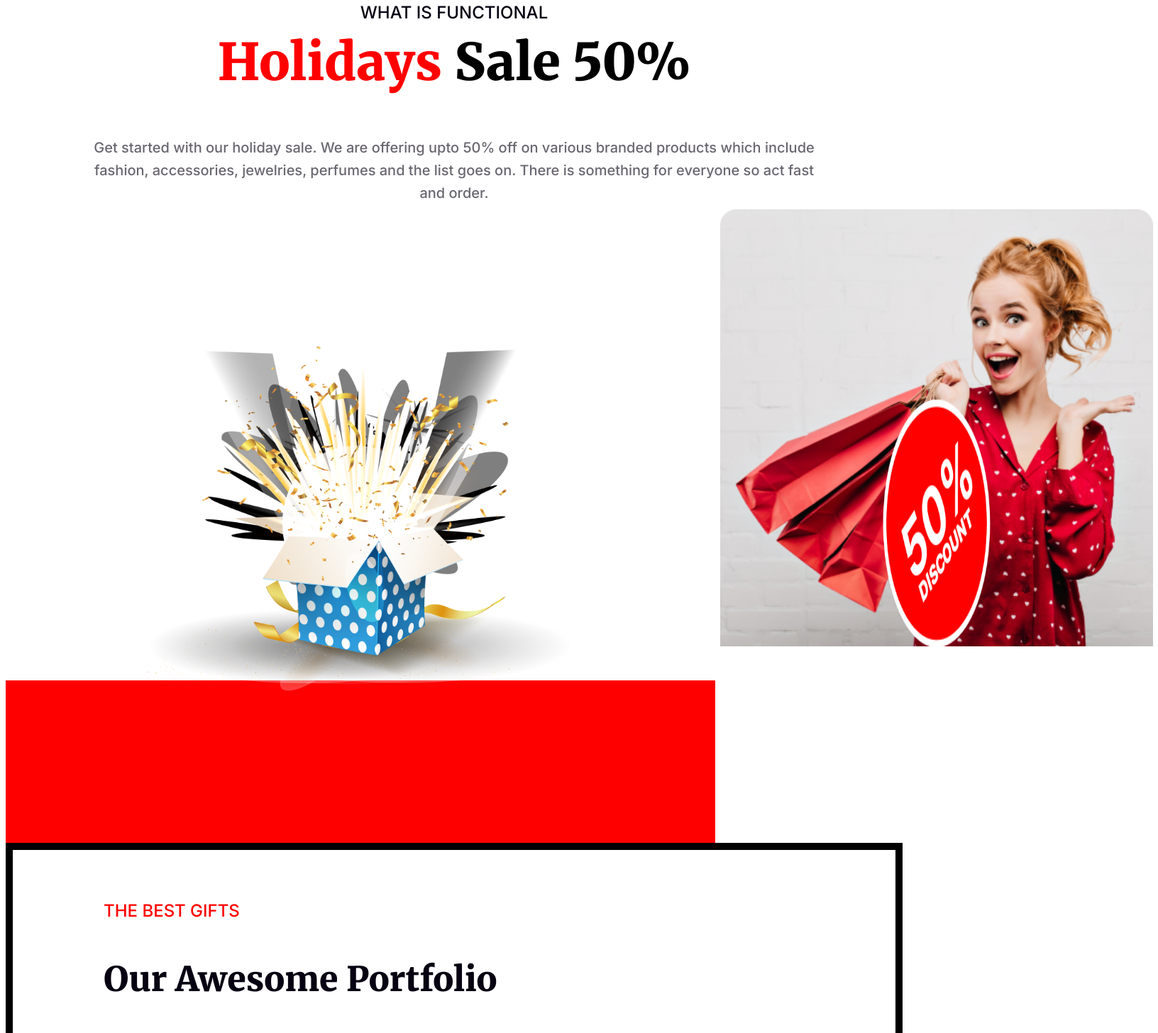
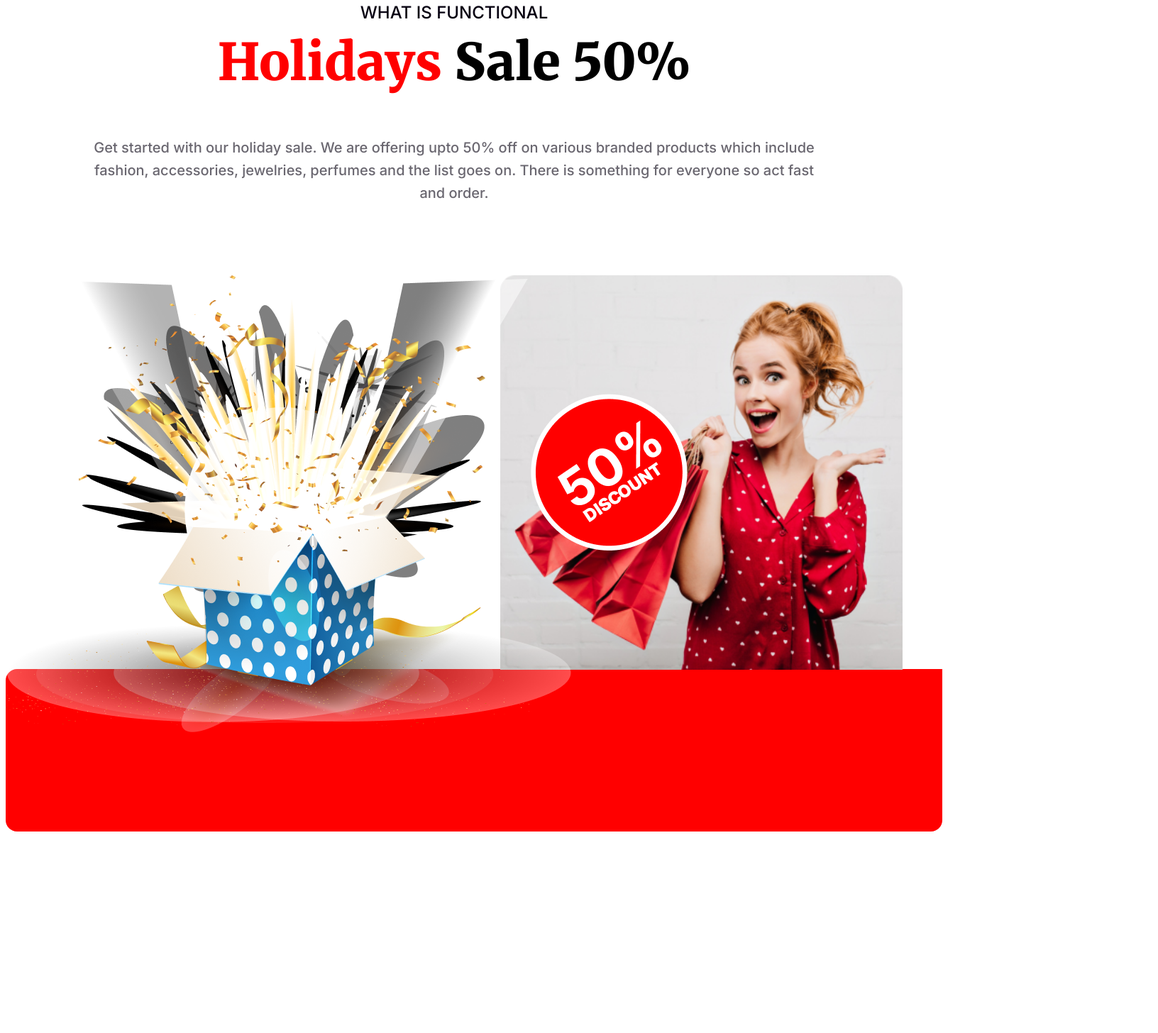
Before and after one commit to Focus4Study/B9A1-New-Year-New-Mission-main, a plain HTML site: page index.html in a window 1280 px wide. Shown: the part 3824-5280 px from the top of the page at 71% size, 1632 px wide, since content can reach past the window. Drawn offline with Linux system fonts and the light colour scheme.

Commit message:
almost done

```diff
--- a/index.html
+++ b/index.html
@@ -81,15 +81,22 @@
                 <h2><span style="color: #F00;">Holidays</span> Sale 50%</h2>
                 <p>Get started with our holiday sale. We are offering upto 50% off on various branded products which include fashion, accessories, jewelries, perfumes and the list goes on. There is something for everyone so act fast and order.</p>
             </div>
-<!-- not styled=start -->
+
         </section>
-        <section class="offer-images">
-            <div class="sale-img">
-                <img class="surprise-box" src="resources/Group 75.png" alt="surprise box">
-                <img class="discount" src="resources/Group 44.png" alt="50% discount">
+        <section class="advertisement">
+            <div class="add-images">
+                <div class="sale-img">
+                    <img class="surprise-box" src="resources/Group 75.png" alt="surprise box">
+                </div>
+                <div class="empty">
+                </div>
+                <div>
+                    <img id="price-cut" class="discount" src="resources/Group 44.png" alt="50% discount">
+                </div>
             </div>
+            <div class="red"></div>
         </section>
-<!-- end -->
+
         <section class="items-sale">
             <h4>THE BEST GIFTS</h4>
             <h2>Our Awesome Portfolio</h2>
@@ -100,14 +107,14 @@
                 <img src="resources/Rectangle 5.png" alt="Heel" class="item">
                 <img src="resources/Rectangle 6.png" alt="Heal" class="item">
                 <img src="resources/Rectangle 7.png" alt="Sunglasses" class="item">
-                <img src="resources/Rectangle 8.png" alt="Blacelates" class="item">
+                <img src="resources/Rectangle 8.png" alt="Bracelets" class="item">
             </div>
         </section>
         <section class="newsletter">
             <div class="news-letter">
                 <img src="resources/Group 61.png" alt="Newsletter" class="newsletter-logo">
                 <h2>Subscribe Newsletter</h2>
-                <p>Subscribe to our Newsletter to get latest updates to upcomming fashion deals and offers. Don't miss out on any discounts and save money</p>
+                <p>Subscribe to our Newsletter to get latest updates to upcoming fashion deals and offers. Don't miss out on any discounts and save money</p>
                 <input class="email" type="email" placeholder="user@gmail.com" name="Email">
                 <input class="submit" type="submit" value="Subscribe">
             </div>
--- a/styles.css
+++ b/styles.css
@@ -98,7 +98,7 @@ header {
 
 }
 
-.year-img{
+.year-img {
 
     margin-right: auto;
     padding: 70px 0px 70px;
@@ -184,9 +184,7 @@ header {
 
 }
 
-.offer {
 
-}
 
 .offer h3 {
     color: #F00;
@@ -201,7 +199,7 @@ header {
     font-family: Merriweather;
     font-size: 48px;
     font-weight: 900;
-    margin-top:15px ;
+    margin-top: 15px;
     margin-bottom: 0px;
 }
 
@@ -231,6 +229,50 @@ header {
 
 }
 
+/* advertisement section styles*/
+
+.add-images {
+    margin: auto;
+    display: flex;
+    max-width: 1320px;
+    justify-content: space-between;
+}
+
+
+.sale-img {
+    justify-content: center;
+    margin-bottom: 100px;
+    margin: auto;
+    margin-bottom: 0px;
+    position: absolute;
+    top: 2180;
+    z-index: 10;
+}
+
+
+.discount {
+    justify-content: left;
+    background-image: url("resources/Rectangle\ 1.png");
+    background-repeat: no-repeat;
+    background-size: 100%;
+    padding-right: 260px;
+    padding-left: -100px;
+    padding-bottom: 125px;
+    padding-top: 125px
+
+}
+
+
+
+.red {
+    background-color: #F00;
+    width: 1320px;
+    height: 229px;
+    margin: auto;
+    border: 0px;
+    border-radius: 16px 0px 16px 16px;
+    margin-top: -5px;
+}
 
 /* sale-box style section */
 
@@ -259,33 +301,10 @@ header {
     font-weight: 500;
     line-height: 32px;
     max-width: 1050px;
+    margin-bottom: 100px;
 }
 
 
-.sale-img {
-    display: flex;
-}
-
-.surprise-box {
-    max-width: 600px;
-    background-image: url("resources/Rectangle\ 2.png");
-    background-repeat: no-repeat;
-    background-position: bottom;
-    padding: 200px;
-    background-size: 1320px 229px;
-}
-
-.discount {
-    max-width: 210px;
-    border: 7px solid white;
-    background-image: url("resources/Rectangle\ 1.png");
-    background-size: contain;
-    background-repeat: no-repeat;
-    background-size: contain;
-    background-position: top, right;
-    padding: 200px;
-
-}
 
 /* gifts section design */
 
@@ -294,6 +313,7 @@ header {
 .items-sale {
     margin: auto;
     max-width: 1600px;
+    margin-top: 500px;
     border: 10px solid black;
 
 }
@@ -353,7 +373,7 @@ header {
     margin-bottom: 17px;
 }
 
-.news-letter img{
+.news-letter img {
     padding: 140px 0px 30px 0px;
     margin-top: 40px;
     margin-bottom: 40px;
@@ -404,12 +424,12 @@ footer {
     color: #FFF;
     font-size: 24px;
     font-weight: 500;
-    background-color:#070211;
+    background-color: #070211;
     text-align: center;
     align-items: center;
 }
 
-hr{
+hr {
     border-bottom: 1px solid #FFFFFF26;
     width: 1320px;
 }
@@ -417,7 +437,7 @@ hr{
 .contact {
     line-height: 40px;
     text-align: left;
-    display:flex;
+    display: flex;
     justify-content: space-around;
     max-width: 1600px;
     margin: auto;
@@ -437,22 +457,23 @@ hr{
     display: flex;
 }
 
-.phone-email img{
-   text-align: center;
-   padding-right: 16px;
+.phone-email img {
+    text-align: center;
+    padding-right: 16px;
 }
 
 
 
-.icon, .icon img{
+.icon,
+.icon img {
     align-items: center;
-    padding:50px 24px ;
+    padding: 50px 24px;
 
 }
 
 .copyright {
     text-align: left;
-    display:flex;
+    display: flex;
     justify-content: space-around;
     gap: 500px;
     max-width: 1600px;
```
